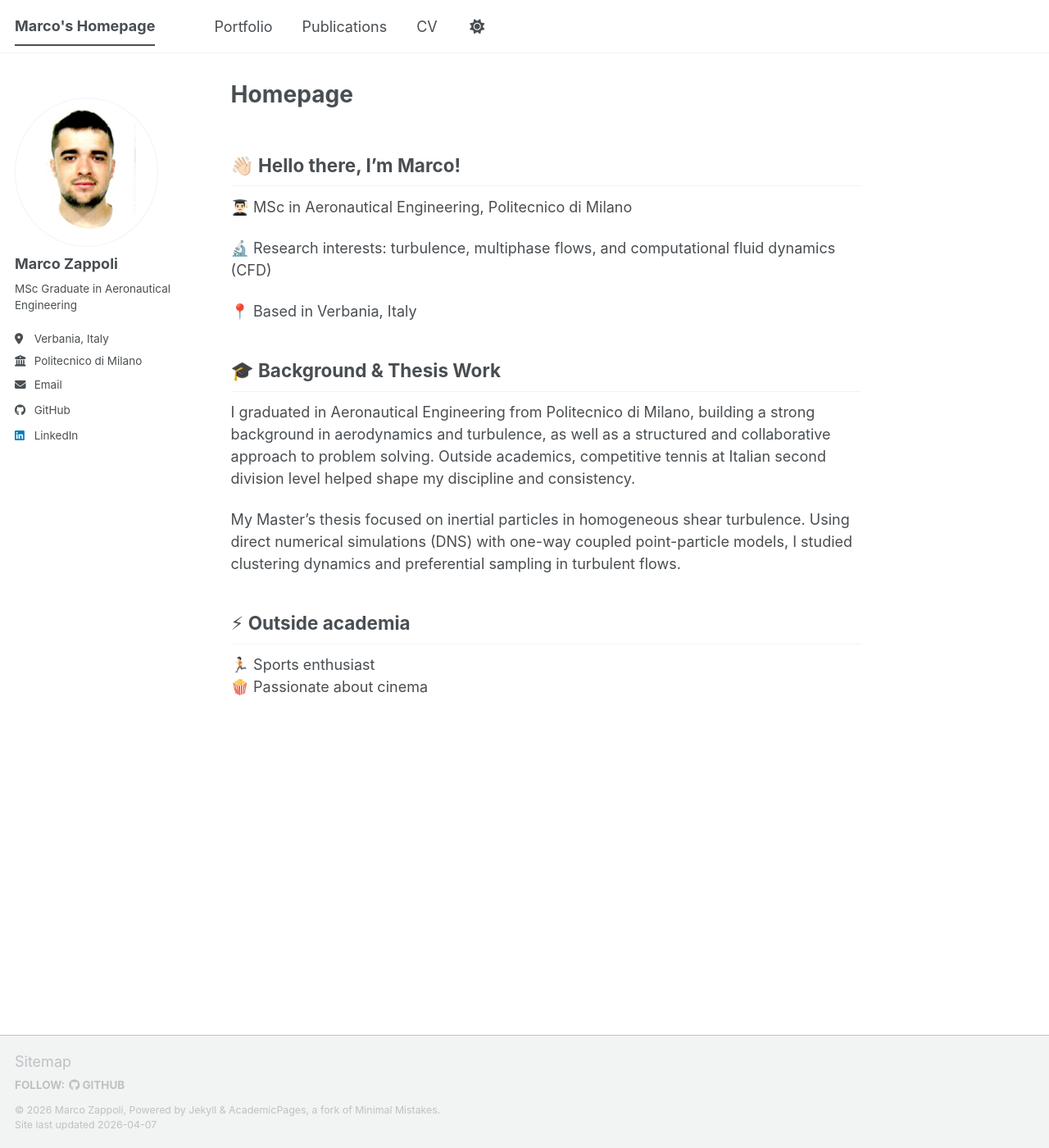
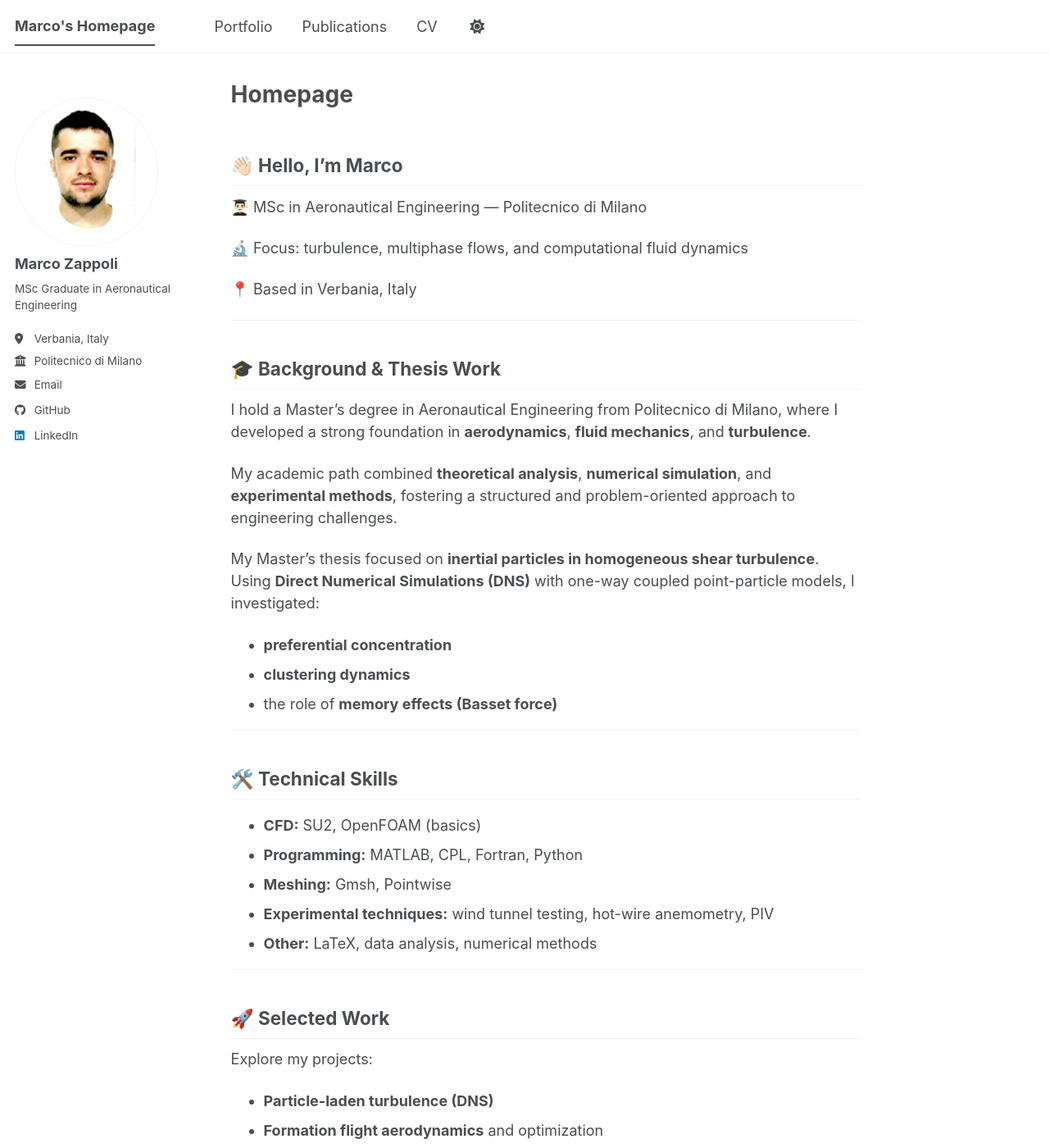
Before and after one commit to MarcoZappoli/MarcoZappoli.github.io, a Jekyll site: the page built from _pages/about.md, in a window 1280 px wide and 1400 px high. Shown: the whole window at 82% size. Built offline with Jekyll 4.4.1, drawn with Linux system fonts in a browser that asks for light colours; a script bundle is joined from its source files by our own code; library files that are not in the unit come from our copies; some of the changed text lies outside the part shown.

Commit message:
Update about.md

```diff
--- a/_pages/about.md
+++ b/_pages/about.md
@@ -8,23 +8,55 @@ redirect_from:
   - /about.html
 ---
 
-## 👋🏻 Hello there, I'm Marco!
+## 👋🏻 Hello, I'm Marco
 
-👨🏻‍🎓 MSc in Aeronautical Engineering, Politecnico di Milano
+👨🏻‍🎓 MSc in Aeronautical Engineering — Politecnico di Milano
 
-🔬 Research interests: turbulence, multiphase flows, and computational fluid dynamics (CFD)
+🔬 Focus: turbulence, multiphase flows, and computational fluid dynamics
 
 📍 Based in Verbania, Italy
 
+---
 
 ## 🎓 Background & Thesis Work
 
-I graduated in Aeronautical Engineering from Politecnico di Milano, building a strong background in aerodynamics and turbulence, as well as a structured and collaborative approach to problem solving. Outside academics, competitive tennis at Italian second division level helped shape my discipline and consistency.
+I hold a Master’s degree in Aeronautical Engineering from Politecnico di Milano, where I developed a strong foundation in <b>aerodynamics</b>, <b>fluid mechanics</b>, and <b>turbulence</b>.
 
-My Master's thesis focused on inertial particles in homogeneous shear turbulence. Using direct numerical simulations (DNS) with one-way coupled point-particle models, I studied clustering dynamics and preferential sampling in turbulent flows.
+My academic path combined <b>theoretical analysis</b>, <b>numerical simulation</b>, and <b>experimental methods</b>, fostering a structured and problem-oriented approach to engineering challenges.
 
+My Master’s thesis focused on <b>inertial particles in homogeneous shear turbulence</b>.
+Using <b>Direct Numerical Simulations (DNS)</b> with one-way coupled point-particle models, I investigated:
+- <b>preferential concentration</b>
+- <b>clustering dynamics</b>
+- the role of <b>memory effects (Basset force)</b>
 
-## ⚡ Outside academia
+---
 
-🏃🏻 Sports enthusiast
-🍿 Passionate about cinema
+## 🛠️ Technical Skills
+
+- **CFD:** SU2, OpenFOAM (basics)
+- **Programming:** MATLAB, CPL, Fortran, Python
+- **Meshing:** Gmsh, Pointwise
+- **Experimental techniques:** wind tunnel testing, hot-wire anemometry, PIV
+- **Other:** LaTeX, data analysis, numerical methods
+
+---
+
+## 🚀 Selected Work
+
+Explore my projects:
+- <b>Particle-laden turbulence (DNS)</b>
+- <b>Formation flight aerodynamics</b> and optimization
+- CFD analysis of <b>ice accretion on airfoils</b>
+- <b>Wind tunnel experiments</b> (forces, wake, PIV)
+
+➡️ [Go to Projects](/projects/)
+
+---
+
+## ⚡ Outside Academia
+
+🏃🏻 Competitive sports (tennis, former Italian second division)
+🎬 Cinema enthusiast
+
+---
```
